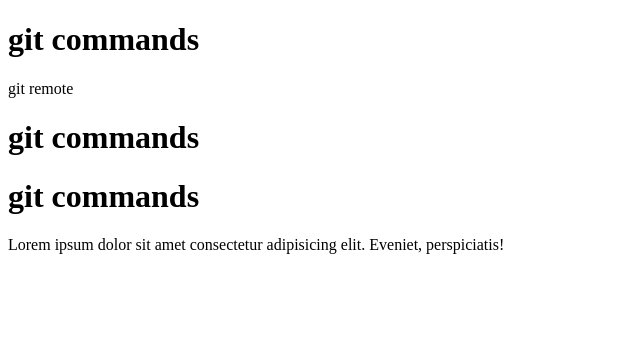
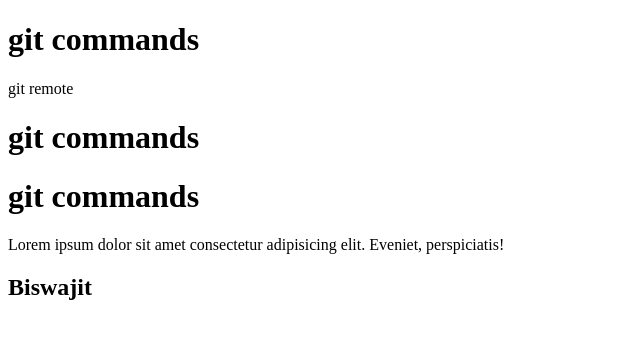
Before and after one commit to Biswajit238/git-demo-repo, a plain HTML site: page index.html in a window 1280 px wide. Shown: the whole page, without its empty margins (0-640 px from the left). Drawn offline with Linux system fonts and the light colour scheme.

Commit message:
Added new header

```diff
--- a/index.html
+++ b/index.html
@@ -10,6 +10,7 @@
     <h1>git commands</h1>
     <h1>git commands</h1>
     <p>Lorem ipsum dolor sit amet consectetur adipisicing elit. Eveniet, perspiciatis!</p>
+    <h2>Biswajit</h2>
 
 
 
```
